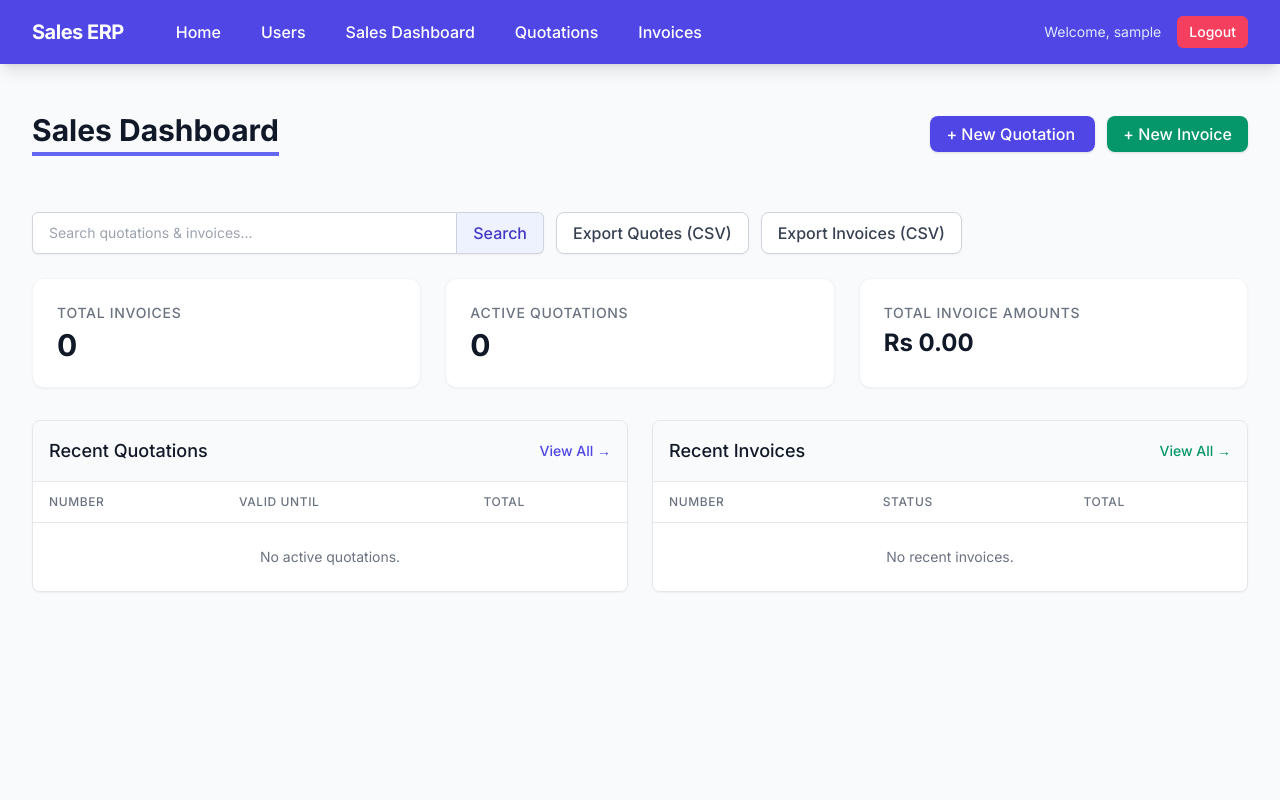
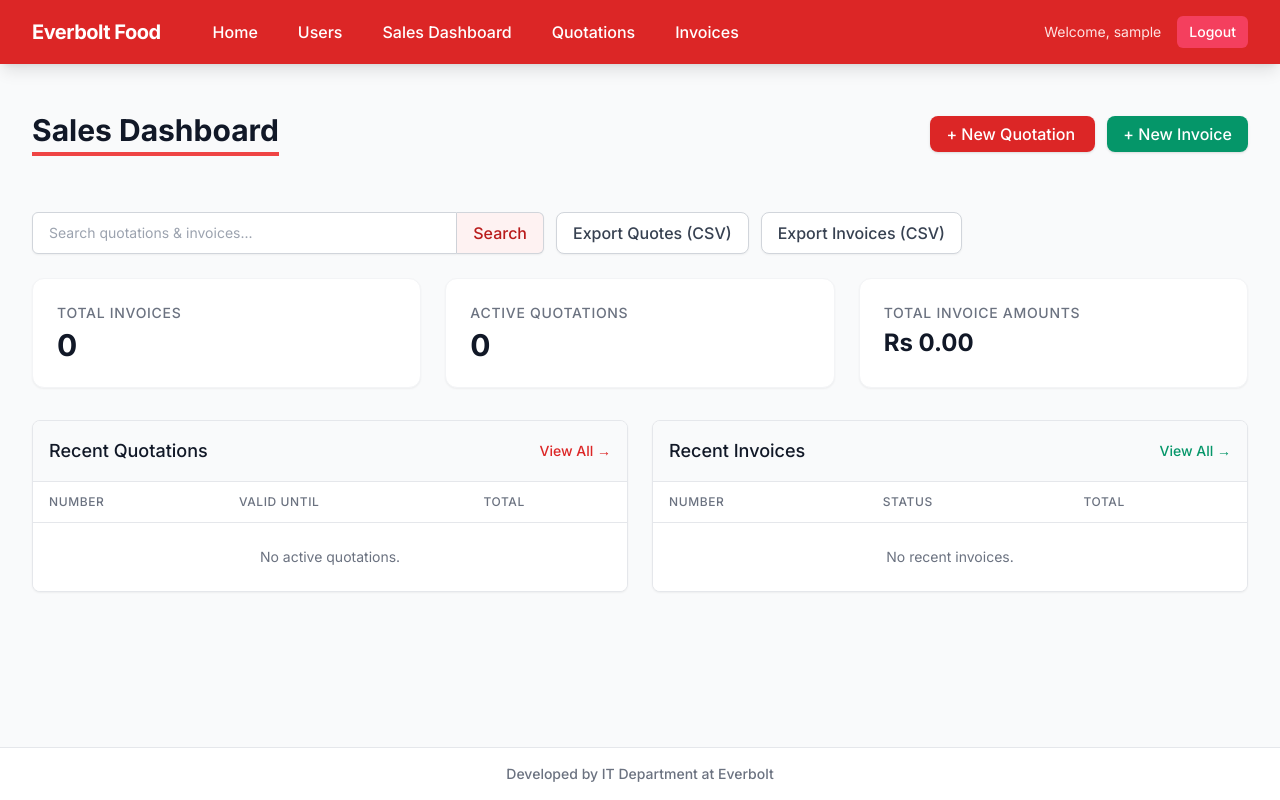
Before and after one commit to kavindunaveen/Everbolt-Food-ERP, a Django app: page /sales/ in a window 1280 px wide. Run offline with Django 5.2, Linux system fonts and the light colour scheme; the visitor is signed in with stand-in values (Sample User, id 1); data that the repository does not hold is empty; some libraries are stand-ins or nearby versions.

Commit message:
UI and UX enhancements

```diff
--- a/crm/templates/crm/customer_list.html
+++ b/crm/templates/crm/customer_list.html
@@ -51,7 +51,7 @@
                         {% if perms.crm.change_customer or perms.crm.delete_customer %}
                         <td class="px-6 py-4 whitespace-nowrap text-right text-sm font-medium">
                             {% if perms.crm.change_customer %}
-                            <a href="{% url 'customer_edit' customer.pk %}" class="text-indigo-600 hover:text-indigo-900 mr-3">Edit</a>
+                            <a href="{% url 'customer_edit' customer.pk %}" class="text-red-600 hover:text-red-900 mr-3">Edit</a>
                             {% endif %}
                             {% if perms.crm.delete_customer %}
                             <a href="{% url 'customer_delete' customer.pk %}" class="text-red-600 hover:text-red-900">Delete</a>
--- a/inventory/templates/inventory/product_list.html
+++ b/inventory/templates/inventory/product_list.html
@@ -69,7 +69,7 @@
                         {% if perms.inventory.change_product or perms.inventory.delete_product %}
                         <td class="px-6 py-4 whitespace-nowrap text-right text-sm font-medium">
                             {% if perms.inventory.change_product %}
-                            <a href="{% url 'product_edit' product.pk %}" class="text-indigo-600 hover:text-indigo-900 mr-3">Edit</a>
+                            <a href="{% url 'product_edit' product.pk %}" class="text-red-600 hover:text-red-900 mr-3">Edit</a>
                             {% endif %}
                             {% if perms.inventory.delete_product %}
                             <a href="{% url 'product_delete' product.pk %}" class="text-red-600 hover:text-red-900">Delete</a>
--- a/sales/templates/layouts/base.html
+++ b/sales/templates/layouts/base.html
@@ -11,38 +11,38 @@
         body { font-family: 'Inter', sans-serif; }
     </style>
 </head>
-<body class="bg-gray-50 text-gray-900">
+<body class="bg-gray-50 text-gray-900 min-h-screen flex flex-col">
 
     <!-- Top Navigation -->
-    <nav class="bg-indigo-600 text-white shadow-lg">
+    <nav class="bg-red-600 text-white shadow-lg">
         <div class="max-w-7xl mx-auto px-4 sm:px-6 lg:px-8">
             <div class="flex items-center justify-between h-16">
                 <div class="flex items-center">
                     <div class="flex-shrink-0">
-                        <span class="font-bold text-xl tracking-tight">Sales ERP</span>
+                        <span class="font-bold text-xl tracking-tight">Everbolt Food</span>
                     </div>
                     <div class="hidden md:block">
                         <div class="ml-10 flex items-baseline space-x-4">
                             {% if user.is_authenticated %}
                                 {% if user.is_admin %}
-                                    <a href="{% url 'main_dashboard' %}" class="hover:bg-indigo-500 px-3 py-2 rounded-md font-medium transition-colors">Home</a>
-                                    <a href="{% url 'user_list' %}" class="hover:bg-indigo-500 px-3 py-2 rounded-md font-medium transition-colors">Users</a>
+                                    <a href="{% url 'main_dashboard' %}" class="hover:bg-red-500 px-3 py-2 rounded-md font-medium transition-colors">Home</a>
+                                    <a href="{% url 'user_list' %}" class="hover:bg-red-500 px-3 py-2 rounded-md font-medium transition-colors">Users</a>
                                 {% endif %}
                                 {% if perms.sales.view_quotation or perms.sales.view_invoice %}
-                                    <a href="{% url 'sales_dashboard' %}" class="hover:bg-indigo-500 px-3 py-2 rounded-md font-medium transition-colors">Sales Dashboard</a>
+                                    <a href="{% url 'sales_dashboard' %}" class="hover:bg-red-500 px-3 py-2 rounded-md font-medium transition-colors">Sales Dashboard</a>
                                 {% endif %}
                                 {% if perms.sales.view_quotation %}
-                                    <a href="{% url 'quotation_list' %}" class="hover:bg-indigo-500 px-3 py-2 rounded-md font-medium transition-colors">Quotations</a>
+                                    <a href="{% url 'quotation_list' %}" class="hover:bg-red-500 px-3 py-2 rounded-md font-medium transition-colors">Quotations</a>
                                 {% endif %}
                                 {% if perms.sales.view_invoice %}
-                                    <a href="{% url 'invoice_list' %}" class="hover:bg-indigo-500 px-3 py-2 rounded-md font-medium transition-colors">Invoices</a>
+                                    <a href="{% url 'invoice_list' %}" class="hover:bg-red-500 px-3 py-2 rounded-md font-medium transition-colors">Invoices</a>
                                 {% endif %}
                             {% endif %}
                         </div>
                     </div>
                 </div>
                 <div class="flex items-center space-x-4">
-                    <span class="text-indigo-100 text-sm">Welcome, {{ user.username }}</span>
+                    <span class="text-red-100 text-sm">Welcome, {{ user.username }}</span>
                     {% if user.is_authenticated %}
                         <form method="post" action="{% url 'logout' %}">
                             {% csrf_token %}
@@ -55,7 +55,7 @@
     </nav>
 
     <!-- Main Content -->
-    <main class="max-w-7xl mx-auto py-6 sm:px-6 lg:px-8">
+    <main class="max-w-7xl mx-auto py-6 sm:px-6 lg:px-8 flex-grow w-full">
         {% if messages %}
             <div class="mb-4">
                 {% for message in messages %}
@@ -70,5 +70,11 @@
         {% endblock %}
     </main>
 
+    <footer class="bg-white border-t border-gray-200 mt-auto">
+        <div class="max-w-7xl mx-auto py-4 px-4 sm:px-6 lg:px-8 box-border">
+            <p class="text-center text-sm text-gray-500 font-medium">Developed by IT Department at Everbolt</p>
+        </div>
+    </footer>
+
 </body>
 </html>
--- a/sales/templates/sales/dashboard.html
+++ b/sales/templates/sales/dashboard.html
@@ -5,11 +5,11 @@
 {% block content %}
 <div class="px-4 py-6 sm:px-0">
     <div class="flex justify-between items-center mb-8">
-        <h1 class="text-3xl font-bold text-gray-900 border-b-4 border-indigo-500 inline-block pb-1">Sales Dashboard</h1>
+        <h1 class="text-3xl font-bold text-gray-900 border-b-4 border-red-500 inline-block pb-1">Sales Dashboard</h1>
 
         <div class="space-x-3">
             {% if user.is_admin %}
-            <a href="{% url 'quotation_create' %}" class="bg-indigo-600 hover:bg-indigo-700 text-white font-medium py-2 px-4 rounded-lg shadow transition duration-150 ease-in-out">
+            <a href="{% url 'quotation_create' %}" class="bg-red-600 hover:bg-red-700 text-white font-medium py-2 px-4 rounded-lg shadow transition duration-150 ease-in-out">
                 + New Quotation
             </a>
             <a href="{% url 'invoice_create' %}" class="bg-emerald-600 hover:bg-emerald-700 text-white font-medium py-2 px-4 rounded-lg shadow transition duration-150 ease-in-out">
@@ -22,8 +22,8 @@
 
     <div class="mb-6 flex space-x-3 items-center">
         <form method="get" class="flex max-w-lg flex-grow">
-            <input type="text" name="q" placeholder="Search quotations & invoices..." value="{{ request.GET.q }}" class="px-4 py-2 border border-gray-300 rounded-l-md focus:ring-indigo-500 focus:border-indigo-500 block w-full sm:text-sm shadow-sm">
-            <button type="submit" class="bg-indigo-50 hover:bg-indigo-100 border border-l-0 border-gray-300 rounded-r-md px-4 py-2 text-indigo-700 font-medium shadow-sm transition-colors">Search</button>
+            <input type="text" name="q" placeholder="Search quotations & invoices..." value="{{ request.GET.q }}" class="px-4 py-2 border border-gray-300 rounded-l-md focus:ring-red-500 focus:border-red-500 block w-full sm:text-sm shadow-sm">
+            <button type="submit" class="bg-red-50 hover:bg-red-100 border border-l-0 border-gray-300 rounded-r-md px-4 py-2 text-red-700 font-medium shadow-sm transition-colors">Search</button>
             {% if request.GET.q %}
             <a href="{% url 'sales_dashboard' %}" class="ml-2 inline-flex items-center px-3 py-2 border border-gray-300 rounded-md text-sm text-gray-700 bg-white hover:bg-gray-50">Clear</a>
             {% endif %}
@@ -60,7 +60,7 @@
         <div class="bg-white shadow-sm rounded-lg border border-gray-200 overflow-hidden">
             <div class="px-4 py-4 border-b border-gray-200 flex justify-between items-center bg-gray-50">
                 <h3 class="text-lg font-medium text-gray-900">Recent Quotations</h3>
-                <a href="{% url 'quotation_list' %}" class="text-sm text-indigo-600 hover:text-indigo-900 font-medium">View All &rarr;</a>
+                <a href="{% url 'quotation_list' %}" class="text-sm text-red-600 hover:text-red-900 font-medium">View All &rarr;</a>
             </div>
             <div class="overflow-x-auto">
                 <table class="min-w-full divide-y divide-gray-200">
@@ -74,7 +74,7 @@
                     <tbody class="bg-white divide-y divide-gray-200">
                         {% for quote in recent_quotations %}
                         <tr class="hover:bg-gray-100 transition-colors cursor-pointer" onclick="window.location.href='{% url 'quotation_edit' quote.pk %}'">
-                            <td class="px-4 py-3 whitespace-nowrap text-sm font-medium text-indigo-600">{{ quote.quotation_number }}</td>
+                            <td class="px-4 py-3 whitespace-nowrap text-sm font-medium text-red-600">{{ quote.quotation_number }}</td>
                             <td class="px-4 py-3 whitespace-nowrap text-sm text-gray-500">{{ quote.valid_until }}</td>
                             <td class="px-4 py-3 whitespace-nowrap text-sm text-gray-900">Rs {{ quote.total_amount }}</td>
                         </tr>
--- a/sales/templates/sales/invoice_form.html
+++ b/sales/templates/sales/invoice_form.html
@@ -11,7 +11,7 @@
     <div class="mb-6 flex justify-between items-center">
         <h1 class="text-2xl font-bold text-gray-900 border-b-4 border-emerald-500 inline-block pb-1">{% if form.instance.pk %}Edit Invoice: {{ form.instance.invoice_number }}{% else %}Create New Invoice{% endif %}</h1>
         {% if form.instance.pk %}
-        <a href="{% url 'invoice_print' form.instance.pk %}" target="_blank" class="inline-flex items-center px-4 py-2 border border-transparent text-sm font-medium rounded-md shadow-sm text-white bg-indigo-600 hover:bg-indigo-700">
+        <a href="{% url 'invoice_print' form.instance.pk %}" target="_blank" class="inline-flex items-center px-4 py-2 border border-transparent text-sm font-medium rounded-md shadow-sm text-white bg-red-600 hover:bg-red-700">
             🖨️ Print Invoice
         </a>
         {% endif %}
--- a/sales/templates/sales/login.html
+++ b/sales/templates/sales/login.html
@@ -27,17 +27,17 @@
             <div class="mb-5">
                 <label for="id_username" class="block text-sm font-medium text-gray-700 mb-1">Username</label>
                 <input type="text" name="username" id="id_username" required
-                    class="w-full px-4 py-2 border border-gray-300 rounded-lg focus:ring-2 focus:ring-indigo-500 focus:border-indigo-500 outline-none transition-all">
+                    class="w-full px-4 py-2 border border-gray-300 rounded-lg focus:ring-2 focus:ring-red-500 focus:border-red-500 outline-none transition-all">
             </div>
 
             <div class="mb-6">
                 <label for="id_password" class="block text-sm font-medium text-gray-700 mb-1">Password</label>
                 <input type="password" name="password" id="id_password" required
-                    class="w-full px-4 py-2 border border-gray-300 rounded-lg focus:ring-2 focus:ring-indigo-500 focus:border-indigo-500 outline-none transition-all">
+                    class="w-full px-4 py-2 border border-gray-300 rounded-lg focus:ring-2 focus:ring-red-500 focus:border-red-500 outline-none transition-all">
             </div>
 
             <button type="submit"
-                class="w-full bg-indigo-600 hover:bg-indigo-700 text-white font-semibold py-3 px-4 rounded-lg shadow transition-colors duration-200">
+                class="w-full bg-red-600 hover:bg-red-700 text-white font-semibold py-3 px-4 rounded-lg shadow transition-colors duration-200">
                 Sign In
             </button>
             <input type="hidden" name="next" value="{{ next|default:'/' }}" />
--- a/sales/templates/sales/main_dashboard.html
+++ b/sales/templates/sales/main_dashboard.html
@@ -5,7 +5,7 @@
 {% block content %}
 <div class="px-4 py-6 sm:px-0">
     <div class="mb-8">
-        <h1 class="text-3xl font-bold text-gray-900 border-b-4 border-indigo-500 inline-block pb-1">ERP Command Center</h1>
+        <h1 class="text-3xl font-bold text-gray-900 border-b-4 border-red-500 inline-block pb-1">ERP Command Center</h1>
         <p class="mt-2 text-gray-600">Welcome to the Sales Management System. What would you like to manage?</p>
     </div>
 
--- a/users/templates/users/user_confirm_delete.html
+++ b/users/templates/users/user_confirm_delete.html
@@ -40,7 +40,7 @@
 
             <form method="post" class="flex flex-col sm:flex-row gap-3 justify-center">
                 {% csrf_token %}
-                <a href="{% url 'user_list' %}" class="inline-flex justify-center items-center px-4 py-2 border border-gray-300 shadow-sm text-sm font-medium rounded-lg text-gray-700 bg-white hover:bg-gray-50 focus:outline-none focus:ring-2 focus:ring-offset-2 focus:ring-indigo-500 transition-colors">
+                <a href="{% url 'user_list' %}" class="inline-flex justify-center items-center px-4 py-2 border border-gray-300 shadow-sm text-sm font-medium rounded-lg text-gray-700 bg-white hover:bg-gray-50 focus:outline-none focus:ring-2 focus:ring-offset-2 focus:ring-red-500 transition-colors">
                     Cancel, keep user
                 </a>
                 <button type="submit" class="inline-flex justify-center items-center px-4 py-2 border border-transparent shadow-sm text-sm font-medium rounded-lg text-white bg-red-600 hover:bg-red-700 focus:outline-none focus:ring-2 focus:ring-offset-2 focus:ring-red-500 transition-colors">
```
Also changed, not shown: sales/templates/sales/quotation_form.html (+4 -4 lines), sales/templates/sales/quotation_list.html (+4 -4 lines), users/templates/users/user_form.html (+4 -4 lines), users/templates/users/user_list.html (+6 -6 lines).
